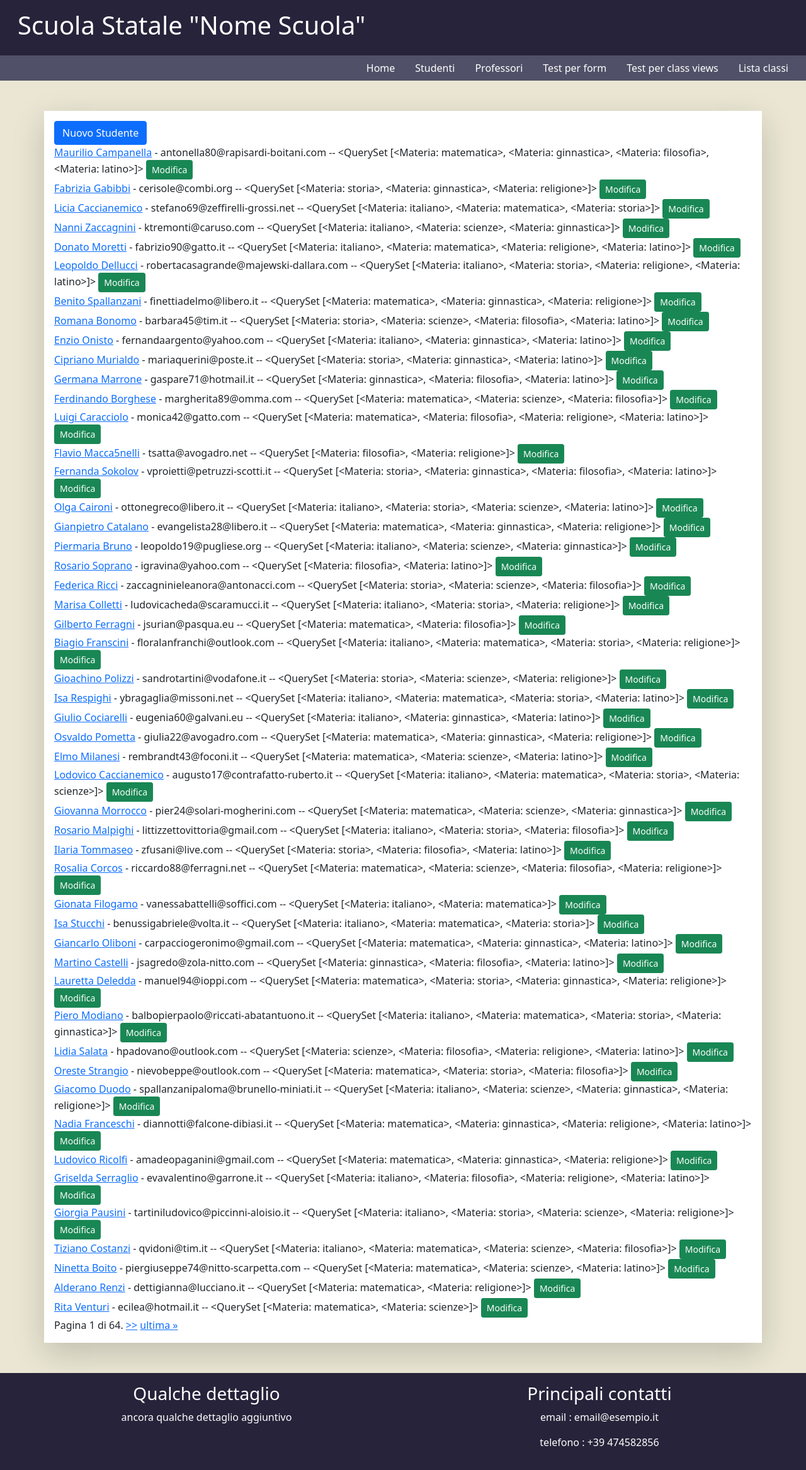
After one commit to susta94/Gestionale_scuola, a Django app: page /class_test in a window 1280 px wide. The commit adds this page. Shown: the whole page at 63% size. Run offline with Django 3.2, Linux system fonts and the light colour scheme; data comes from the database, SQL or seed files in the repository; both versions use the stored data as it was after the commit; some libraries are stand-ins or nearby versions.

Commit message:
lezione class_based views

```diff
--- a/Gestionale_scuola/urls.py
+++ b/Gestionale_scuola/urls.py
@@ -15,8 +15,10 @@ Including another URLconf
 """
 from django.contrib import admin
 from django.urls import path, include
+import debug_toolbar
 
 urlpatterns = [
     path('admin/', admin.site.urls),
     path('', include('registro_scolastico.urls')),
+    path('__debug__/', include(debug_toolbar.urls)),
 ]
--- a/registro_scolastico/forms.py
+++ b/registro_scolastico/forms.py
@@ -8,11 +8,15 @@ class MyFirstForm(forms.Form):
     email = forms.EmailField(widget=forms.EmailInput(attrs={"class": "form-control"}))
 
 
-class StudentForm(forms.Form):
+class StudentForm(forms.ModelForm):
     nome = forms.CharField(widget=forms.TextInput(attrs={"class": "form-control"}))
     cognome = forms.CharField(widget=forms.TextInput(attrs={"class": "form-control"}))
     email = forms.EmailField(widget=forms.EmailInput(attrs={"class": "form-control"}))
     competenze = forms.ModelMultipleChoiceField(queryset=Materia.objects.all(), widget=forms.SelectMultiple(attrs={"class": "form-control"}))
+    classe = forms.ModelChoiceField(queryset=Aula.objects.all(), widget=forms.Select(attrs={"class": "form-select"}))
+    class Meta:
+        model = Studente
+        fields = ['nome', 'cognome', 'email', 'competenze', 'classe']
 
 class RicercaStudente(forms.Form):
     cognome = forms.CharField(widget=forms.TextInput(attrs={"class": "form-control"}))
--- a/registro_scolastico/models.py
+++ b/registro_scolastico/models.py
@@ -3,6 +3,7 @@
 # Ogni model rappresenterà poi LA TABELLA degli oggetti, il loro insieme generico, l'idea di oggetto e non gli oggetti
 # stessi o un gruppo di oggetti.
 from django.db import models
+from django.urls import reverse_lazy
 
 
 #  OneToOneField    Uno a uno     - univoca                             - informazioni account-->conto in banca
@@ -30,6 +31,9 @@ class Studente(models.Model):
         # Questo metodo viene lanciato quando sulla classe viene eseguito un print o quando viene usata come stringa da qualche parte.
         # Può eseguire codice arbitrario ma deve return-are per forza una str
         return self.nome + ' ' + self.cognome
+
+    def get_absolute_url(self):
+        return reverse_lazy('dettaglio_studente', args=[str(self.pk)])
 
 
     def materia_studiate(self):
@@ -88,6 +92,10 @@ class Aula(models.Model):
 
     class Meta:
         verbose_name_plural = "Aule"
+    def conta_studs(self):
+        return self.alunni.all().count()
+
+
 
     def __str__(self):
         return str(self.anno)+str(self.sezione)
--- a/registro_scolastico/urls.py
+++ b/registro_scolastico/urls.py
@@ -18,4 +18,13 @@ urlpatterns = [
     path('materia/<nome_materia>', views.dettaglio_materia, name='mostra_materia'),
     path('professore/<id_professore>', views.dettaglio_professore, name='mostra_professore'),
     path('test_form', views.form_test_view, name='test_form'),
+
+
+    path('class_test', views.LamiaClassView.as_view(), name="test-classi"),
+    path('class_detail/<pk>', views.IlmioDettaglio.as_view(), name="test-dettaglio"),
+    path('class_create', views.CreateStudent.as_view(), name="class_create"),
+    path('class_update/<pk>', views.UpdateStudent.as_view(), name="class-update"),
+    path('class_classe/<pk>', views.DettaglioClasse.as_view(), name="dett-classe"),
+    path('lista_classi', views.ListaClasse.as_view(), name="lista-classe"),
+
 ]
--- a/registro_scolastico/views.py
+++ b/registro_scolastico/views.py
@@ -1,13 +1,42 @@
 from django.shortcuts import render
 from django.http import HttpResponse, JsonResponse
+from django.db.models import ObjectDoesNotExist
 from registro_scolastico.models import *
-from django.db.models import ObjectDoesNotExist
 from registro_scolastico.forms import *
-import random
 import pprint
-pp = pprint.PrettyPrinter(indent=4)
 from django.core.paginator import Paginator
 from registro_scolastico.forms import RicercaStudente
+from django.views.generic import CreateView, UpdateView, DeleteView, DetailView, ListView
+from django.urls import reverse_lazy
+pp = pprint.PrettyPrinter(indent=4)
+
+
+class LamiaClassView(ListView):
+    queryset = Studente.objects.all().only("nome","cognome","email").prefetch_related("competenze")
+    template_name = "test_class_views.html"
+    paginate_by = 50
+
+class ListaClasse(ListView):
+    queryset = Aula.objects.all()
+    template_name = "lista_classi.html"
+    paginate_by = 50
+
+class IlmioDettaglio(DetailView):
+    model = Studente
+    template_name = "class_based_detail.html"
+
+class CreateStudent(CreateView):
+    model = Studente
+    template_name = "class_based_create.html"
+    form_class = StudentForm
+
+class UpdateStudent(UpdateView):
+    model = Studente
+    form_class = StudentForm
+    success_url = reverse_lazy("index")
+
+class DettaglioClasse(DetailView):
+    model = Aula
 
 # homepage
 def index(request):
--- a/templates/components/navbar.html
+++ b/templates/components/navbar.html
@@ -6,17 +6,24 @@
     </div>
     <div class="row navigazione">
         <div class="col-12">
-          <ul class="nav justify-content-end">
+            <ul class="nav justify-content-end ">
                 <li class="nav-item">
-              <a class="nav-link el_nav" href="{% url 'index' %}">Home</a>
+                    <a class="nav-link el_nav text-white" href="{% url 'index' %}">Home</a>
                 </li>
                 <li class="nav-item">
-              <a class="nav-link el_nav" href="{% url 'studenti' %}">Studenti</a>
+                    <a class="nav-link el_nav text-white" href="{% url 'studenti' %}">Studenti</a>
                 </li>
                 <li class="nav-item">
-              <a  class="nav-link el_nav" href="{% url 'professori' %}">Professori</a>
-            </li>            <li class="nav-item">
-              <a  class="nav-link el_nav" href="{% url 'test_form' %}">Test per form</a>
+                    <a class="nav-link el_nav text-white" href="{% url 'professori' %}">Professori</a>
+                </li>
+                <li class="nav-item">
+                    <a class="nav-link el_nav text-white" href="{% url 'test_form' %}">Test per form</a>
+                </li>
+                <li class="nav-item">
+                    <a class="nav-link el_nav text-white" href="{% url 'test-classi' %}">Test per class views</a>
+                </li>
+                <li class="nav-item">
+                    <a class="nav-link el_nav text-white" href="{% url 'lista-classe' %}">Lista classi</a>
                 </li>
             </ul>
         </div>
--- /dev/null
+++ b/templates/test_class_views.html
@@ -0,0 +1,36 @@
+{% extends 'base.html' %}
+{% load static %}
+{% block mybody %}
+<div>
+    <a class="btn btn-primary" href="{% url 'class_create' %}">
+        Nuovo Studente
+    </a>
+</div>
+
+{% for stud in studente_list %}
+    <a href="{% url 'test-dettaglio' stud.pk %}">{{ stud.nome }} {{ stud.cognome }}</a> - {{ stud.email }} -- {{ stud.competenze.all }} <a href="{% url 'class-update' stud.pk %}" class="btn btn-sm btn-success">Modifica</a><br>
+    {% endfor %}
+
+    <div class="pagination">
+    <span class="step-links">
+        {% if page_obj.has_previous %}
+            <a href="?page=1">&laquo; prima </a>
+            <a href="?page={{ page_obj.previous_page_number }}"><<</a>
+        {% endif %}
+
+        <span class="current">
+            Pagina {{ page_obj.number }} di {{ page_obj.paginator.num_pages }}.
+        </span>
+
+        {% if page_obj.has_next %}
+            <a href="?page={{ page_obj.next_page_number }}">>></a>
+            <a href="?page={{ page_obj.paginator.num_pages }}">ultima &raquo;</a>
+        {% endif %}
+    </span>
+</div>
+
+{% endblock %}
+
+{% block title %}
+    Dett materia
+{% endblock %}
```
Also changed, not shown: Gestionale_scuola/settings.py (+7 -0 lines), registro_scolastico/riempitore.py (+5 -3 lines), templates/class_based_create.html (added, +9 -0 lines), templates/class_based_detail.html (added, +28 -0 lines), templates/lista_classi.html (added, +30 -0 lines), templates/registro_scolastico/aula_detail.html (added, +32 -0 lines), templates/registro_scolastico/studente_form.html (added, +10 -0 lines), db.sqlite3. Lines whose indentation alone changed are shown as unchanged.
